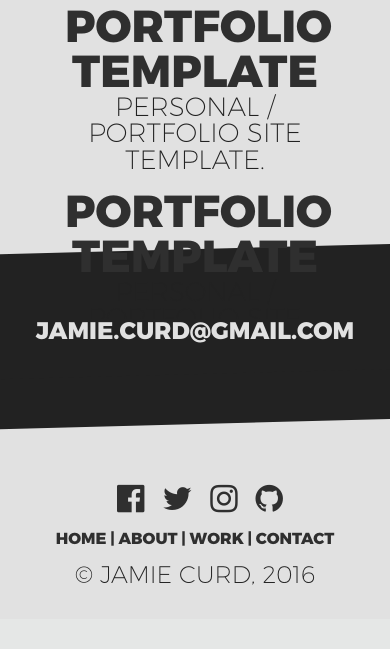
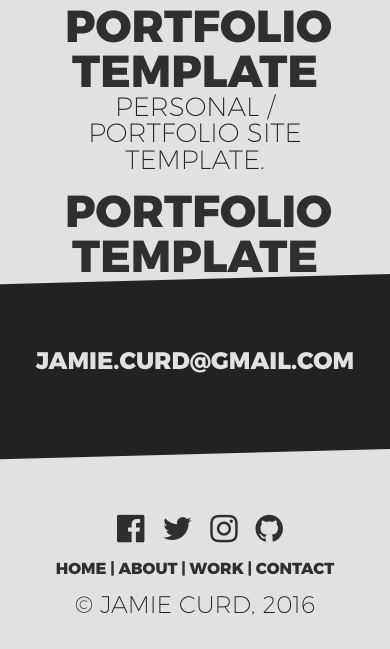
Before and after one commit to Curdy8151/jamiecurd, a PHP site: page / in a window 390 px wide. Shown: the part 2192-2841 px from the top of the page. Before the commit the page ends 2777 px from the top, so only its background shows below. Run offline with PHP 8.4, Linux system fonts and the light colour scheme.

Commit message:
Update style.css

```diff
--- a/assets/css/style.css
+++ b/assets/css/style.css
@@ -268,7 +268,7 @@ html {
 }
 /*Work Section*/
 #work {
-  height: 700px;
+  height: 720px;
   margin-top: -20px;
   background-color: #E1E1E1;
   position: relative;
@@ -318,7 +318,7 @@ html {
 @media (max-width: 600px) {
    #work {
      text-align: center;
-     height: 890px;
+     height: 920px;
     }
 }
 
```
